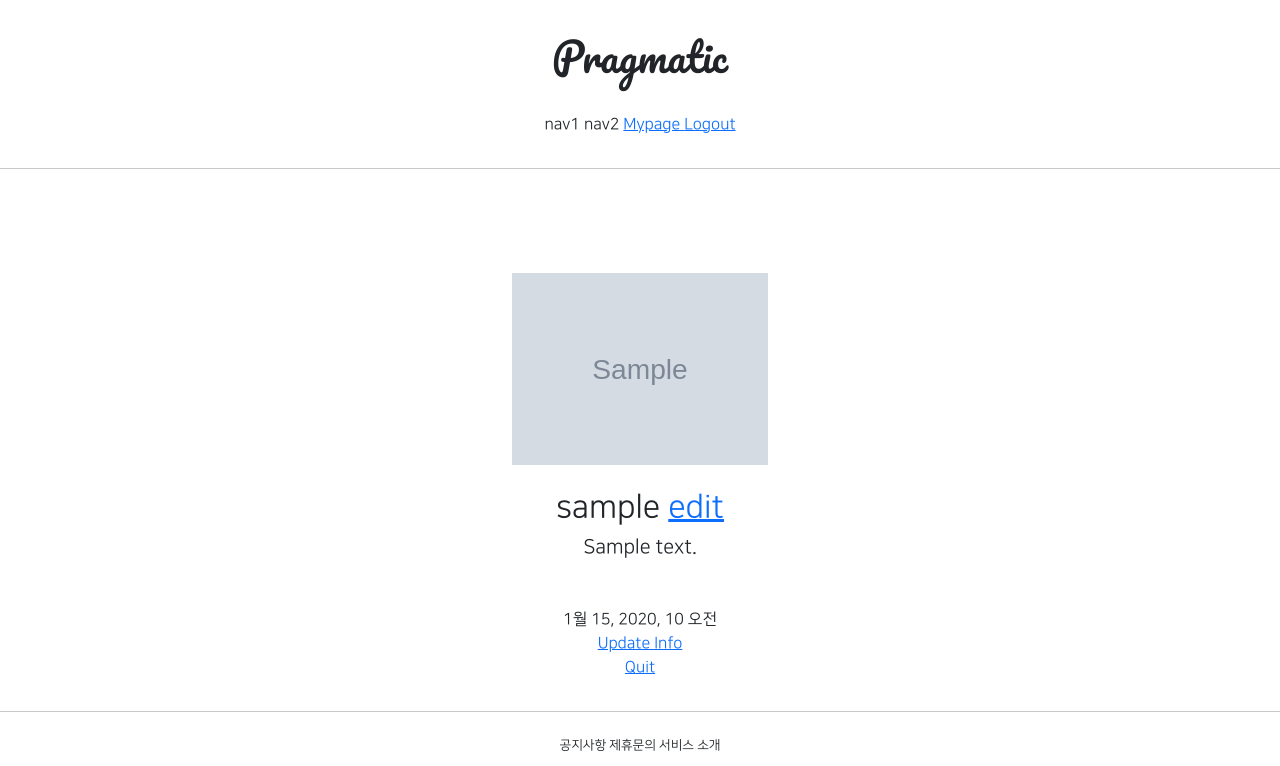
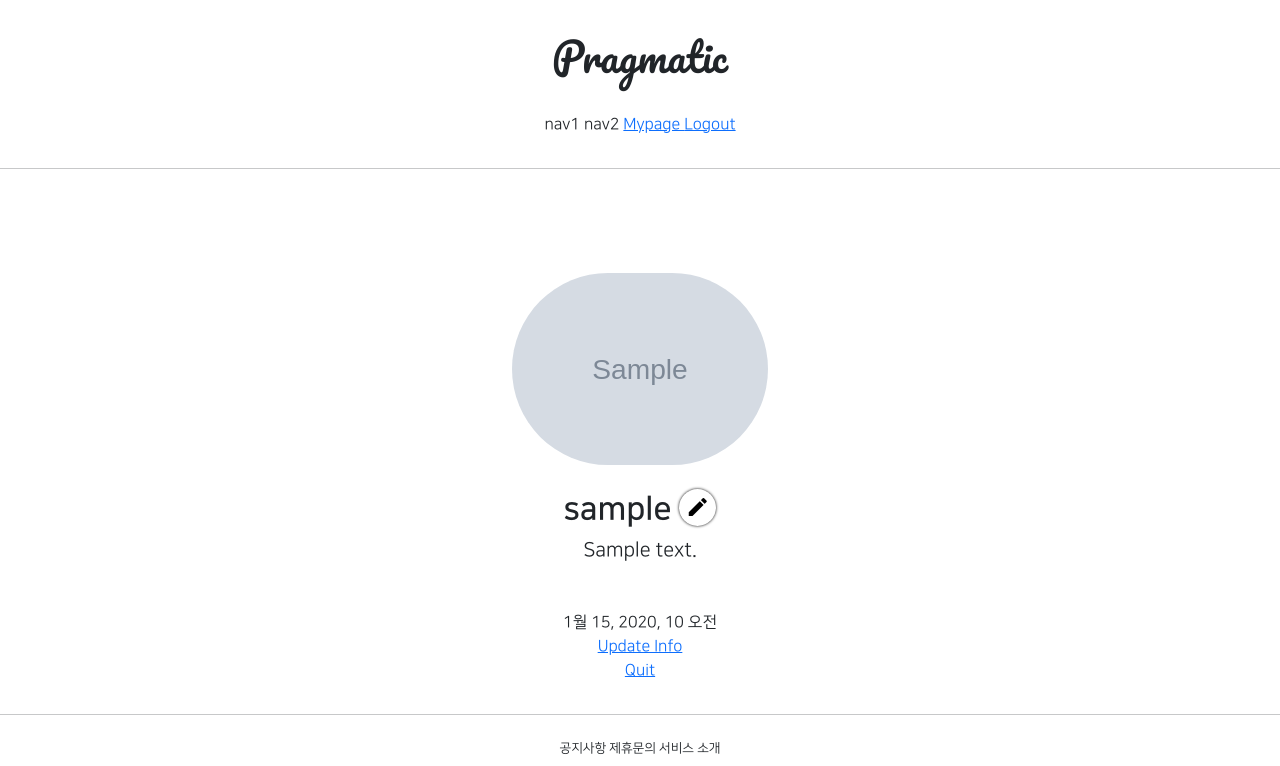
Before and after one commit to PR-Juyoung/GJAI_web, a Django app: page /accounts/detail/1 in a window 1280 px wide. Shown: the top 766 px of the page. Run offline with Django 3.2, Linux system fonts and the light colour scheme; a user stored in the database is signed in; tables that the repository leaves empty hold one stand-in row (values such as "Sample post"); grey boxes marked "Sample" are stand-in pictures; parts of the project's set-up code (start-up, migrations or seed data) failed here and were passed over; some libraries are stand-ins or nearby versions.

Commit message:
210729 hello_world commit_3

```diff
--- a/accountapp/templates/accountapp/detail.html
+++ b/accountapp/templates/accountapp/detail.html
@@ -11,7 +11,8 @@
                 <h2 class="NNS_B">
                     {{ target_user.profile.nickname }}
                         {% if target_user == user %}
-                        <a href="{% url 'profileapp:update' pk=target_user.profile.pk %}">
+                        <a href="{% url 'profileapp:update' pk=target_user.profile.pk %}"
+                           class="material-icons round_button">
                             edit
                         </a>
                         {% endif %}
--- a/accountapp/views.py
+++ b/accountapp/views.py
@@ -12,6 +12,7 @@ from django.views.generic import CreateView, DetailView, UpdateView, DeleteView
 from accountapp.decorators import account_ownership_required
 from accountapp.forms import AccountCreationForm
 from accountapp.models import HelloWorld
+
 
 @login_required
 #@login_required(login_url=reverse_lazy('accountapp:login'))
@@ -30,11 +31,13 @@ def hello_world(request):
         return render(request, 'accountapp/hello_world.html', context={'hello_world_list': hello_world_list})
 
 
+
 class AccountCreateView(CreateView):
     model = User
     form_class = UserCreationForm
     success_url = reverse_lazy('accountapp:hello_world')
     template_name = 'accountapp/create.html'
+
 
 
 class AccountDetailView(DetailView):
@@ -57,6 +60,7 @@ class AccountUpdateView(UpdateView):
         return reverse('accountapp:detail', kwargs={'pk': self.object.pk})
 
 
+
 @method_decorator(has_ownership, 'get')
 @method_decorator(has_ownership, 'post')
 class AccountDeleteView(DeleteView):
--- a/profileapp/views.py
+++ b/profileapp/views.py
@@ -9,6 +9,7 @@ from django.views.generic import CreateView, UpdateView
 from profileapp.decorators import profile_ownership_required
 from profileapp.forms import ProfileCreationForm
 from profileapp.models import Profile
+
 
 
 @method_decorator(login_required, 'get')
@@ -26,6 +27,7 @@ class ProfileCreateView(CreateView):
         return reverse('accountapp:detail', kwargs={'pk': self.object.user.pk})
 
 
+
 @method_decorator(profile_ownership_required, 'get')
 @method_decorator(profile_ownership_required, 'post')
 class ProfileUpdateView(UpdateView):
--- a/static/base.css
+++ b/static/base.css
@@ -20,10 +20,22 @@
 .profile_image {
     height: 12rem;
     width: 12;
-    border-redius: 20rem;
+    border-radius: 20rem;
     object-fit: cover;
 }
 
-. NNS_B {
+.NNS_B {
     font-family: "NanumSquareB", cursive;
 }
+
+.round_button {
+    color: black;
+    text-decoration: none;
+    box-shadow: 0 0 3px black;
+    border-radius: 10rem;
+    padding: .4rem;
+}
+
+.round_button:hover {
+    color: dimgray;
+}
--- a/templates/head.html
+++ b/templates/head.html
@@ -15,6 +15,11 @@
 
     {#  STATIC FILES LINK  #}
     <link rel="stylesheet" type="text/css" href="{% static 'base.css' %}">
+
+    {# MATERIAL ICONS LINK #}
+    <link href="https://fonts.googleapis.com/css2?family=Material+Icons"
+      rel="stylesheet">
+
 
     <style>
         @font-face {
```
